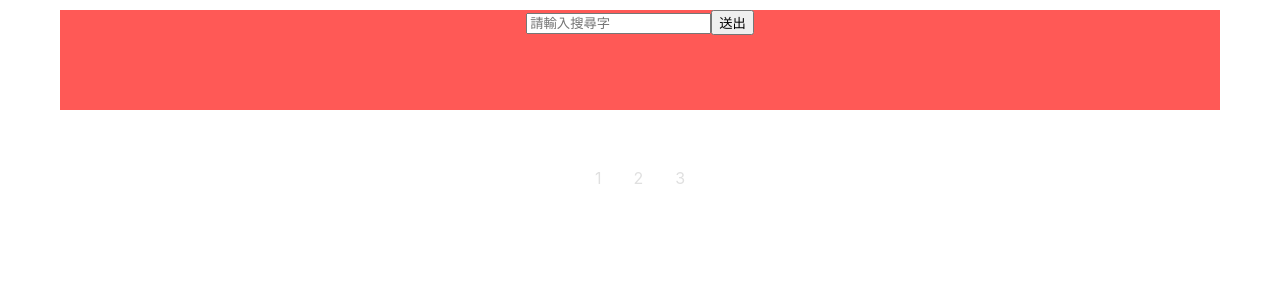
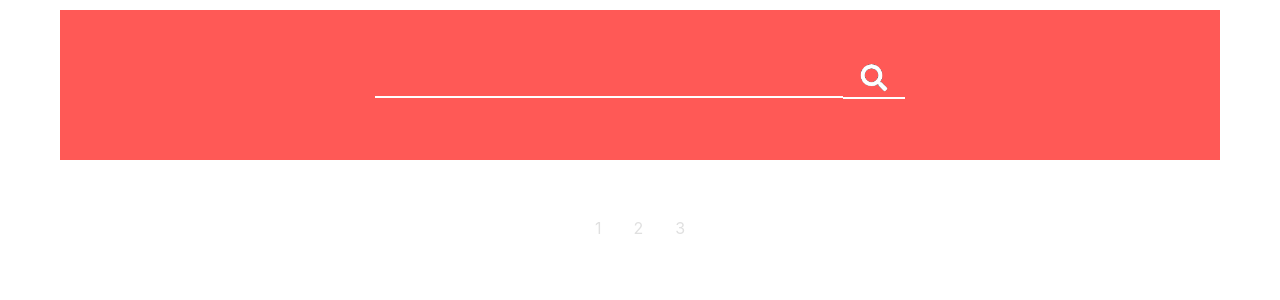
Before and after one commit to haiwen1206/raeyoutube, a React (Create React App) app: page / in a window 1280 px wide. Shown: the top 300 px of the page. Built offline with nearby package versions, Linux system fonts and the light colour scheme.

Commit message:
no message

```diff
--- a/src/pages/HomePage.jsx
+++ b/src/pages/HomePage.jsx
@@ -3,6 +3,7 @@ import styled from "styled-components";
 import { useForm } from "react-hook-form";
 import axios from "axios";
 import ListPage from "./ListPage";
+import Search from "../image/search.png";
 
 const HomePage = () => {
     const [search, setSearch] = useState("");
@@ -29,21 +30,23 @@ const HomePage = () => {
     };
     return (
         <StyledDiv>
-            <StyledForm onSubmit={handleSubmit(onSubmit)}>
-                <input
+            <StyledForm onSubmit={handleSubmit(onSubmit)} autocomplete="off">
+                <StyledInput
                     type="text"
-                    placeholder="請輸入搜尋字"
+                    placeholder=""
                     onChange={(e) => setSearch(e.target.value)}
                     value={search}
                     ref={register}
                     required="required"
                     name="search" />
-                <button
-                    type="submit"
-                    value="Submit"
-                >
-                    送出
-                </button>
+                <StyledBorderDiv>
+                    <StyledButton
+                        type="submit"
+                        value="Submit"
+                    >
+                        <StyledImg src={Search} alt="" />
+                    </StyledButton>
+                </StyledBorderDiv>
             </StyledForm>
             <ListPage tubeData={tubeData} />
         </StyledDiv>
@@ -58,6 +61,70 @@ width:90.7%;
 height: 100px;
 margin:10px auto;
 background-color: #FF5956;
+padding-top: 50px;
+`;
+
+const StyledInput = styled.input`
+vertical-align:middle;
+background-color: #FF5956;
+border-top: 0px;
+border-left: 0px;
+border-right: 0px;
+border-color: white;
+color: white;
+:focus{
+    outline:none;
+}
+:-webkit-autofill {
+     background-color: transparent!important;
+     background-image: none !important;
+     color: white !important;
+     -webkit-box-shadow: 0 0 0px 100px #FF5956 inset !important;
+     -webkit-text-fill-color: #fff !important;
+ }
+
+@media (max-width: 978px) {
+    font-size: 20px;
+    width:60%;
+}
+@media (min-width: 980px) {
+    font-size: 30px;
+    width:40%;
+}
+`;
+
+const StyledButton = styled.button`
+-webkit-box-shadow: none;
+background-color: transparent;
+vertical-align:middle;
+outline:none;
+border:none;
+:focus{
+    outline:none;
+}
+`;
+
+const StyledImg = styled.img`
+@media (max-width: 978px) {
+    width:20px;
+}
+@media (min-width: 980px) {
+    width:30px;
+}
+`;
+
+const StyledBorderDiv = styled.div`
+border:white;
+display:inline;
+border-color:white;
+border-width: 0px;
+border-bottom-width: 2px;
+border-style:solid;
+padding: 10px;
+vertical-align:middle;
+@media (max-width: 978px) {
+    padding: 4px;
+}
 `;
 
 export default HomePage;
```
Also changed, not shown: src/image/search.png (added).
